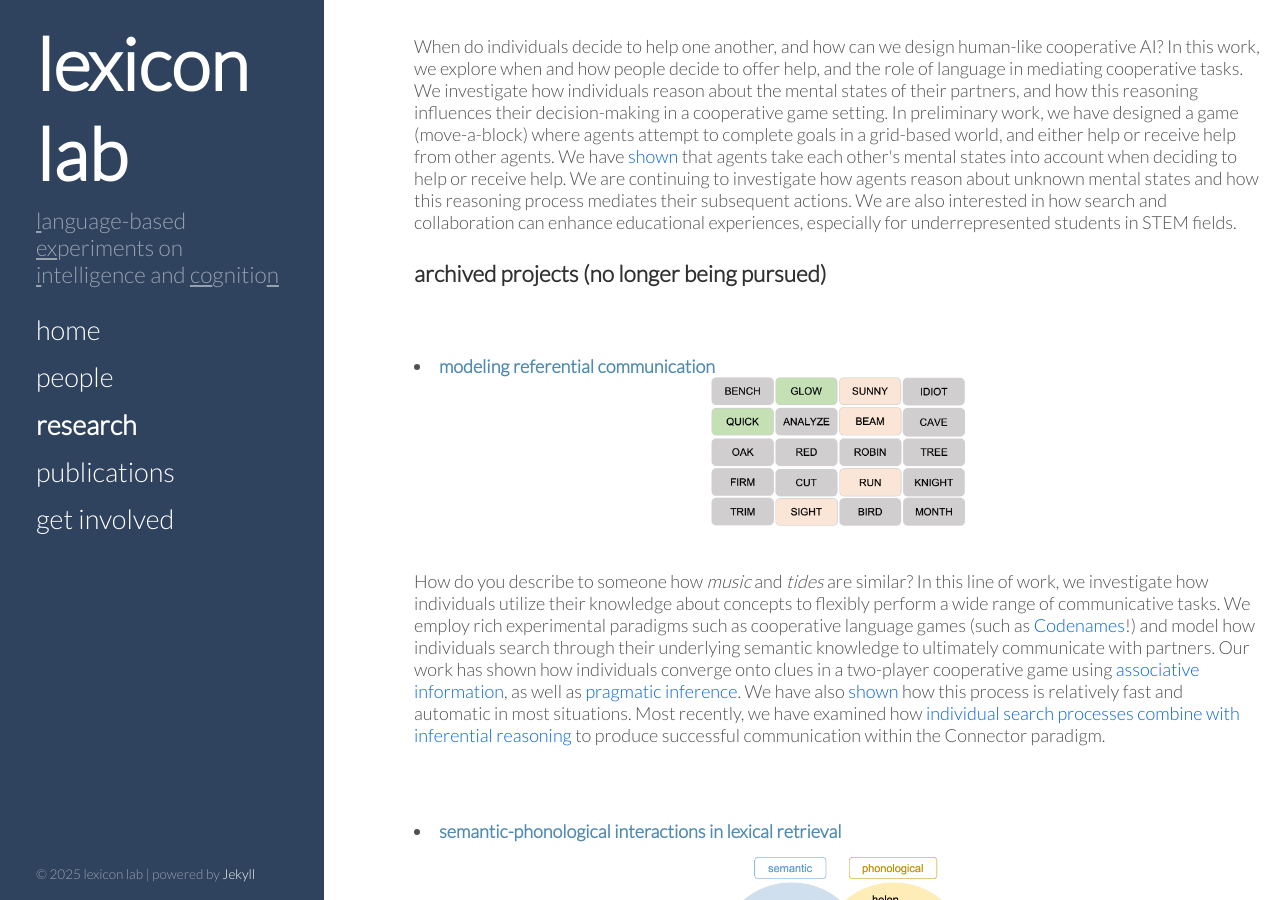
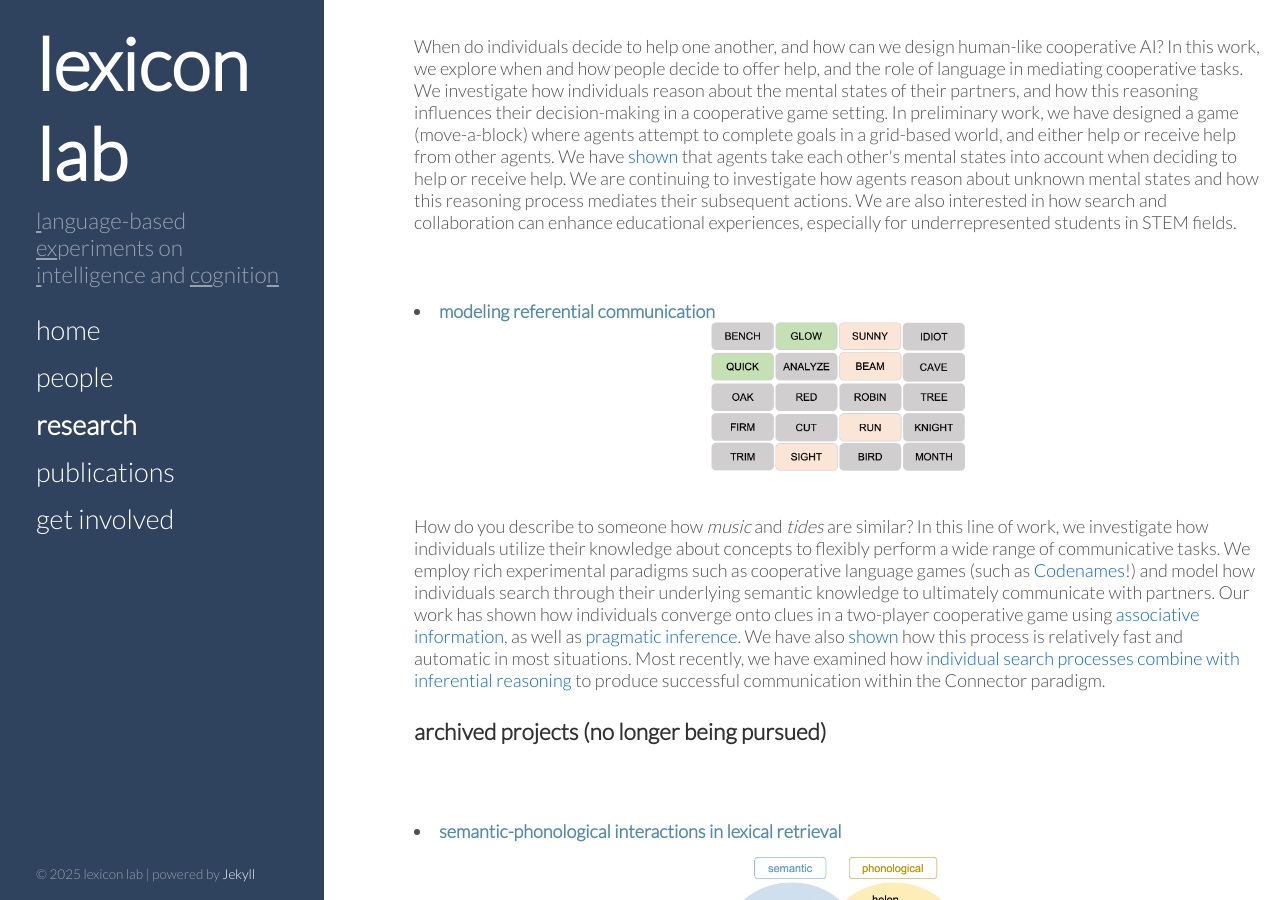
Before and after one commit to thelexiconlab/thelexiconlab.github.io, a Jekyll site: the page built from research.html, in a window 1280 px wide and 900 px high, scrolled down 1384 px. Built offline with Jekyll 4.4.1, drawn with Linux system fonts in a browser that asks for light colours; Markdown is read by kramdown in place of the engine named in the settings; part of the change alters nothing that is shown.

```diff
--- a/research.html
+++ b/research.html
@@ -60,8 +60,6 @@ deciding to help or receive help. We are continuing to investigate how agents re
 how this reasoning process mediates their subsequent actions. We are also interested in how search and collaboration can enhance
 educational experiences, especially for underrepresented students in STEM fields. <br></li>
 
-
-<h3> archived projects (no longer being pursued)</h3>
 <hr style="height:10pt; visibility:hidden;">
 <li> <strong><span style="color:#508AB0">modeling referential communication</span></strong><br>
 
@@ -75,8 +73,11 @@ educational experiences, especially for underrepresented students in STEM fields
  using <a href="https://thelexiconlab.github.io/papers/connector_cogsci_2021.pdf" target = "_blank">associative information</a>,
  as well as <a href="https://thelexiconlab.github.io/proceedings/connector_cogsci21.pdf" target="_blank">pragmatic inference</a>.
  We have also <a href="https://psyarxiv.com/axw8v/" target = "_blank">shown</a> how this process is relatively fast and automatic
- in most situations. Most recently, we have examined how <a href="https://osf.io/preprints/psyarxiv/3a9kq", target="_blank">individual search processes combine with inferential reasoning</a> to
- produce successful communication within the Connector paradigm. <br></li>
+ in most situations. Most recently, we have examined how <a href="https://osf.io/preprints/psyarxiv/3a9kq", target="_blank">individual
+search processes combine with inferential reasoning</a> to produce successful communication within the Connector paradigm. <br></li>
+
+<h3> archived projects (no longer being pursued)</h3>
+
 
 <hr style="height:15pt; visibility:hidden;">
 <li> <strong><span style="color:#508AB0">semantic-phonological interactions in lexical retrieval</span></strong><br>
```
